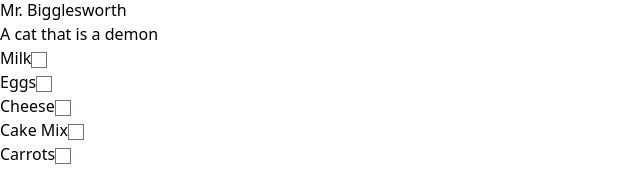
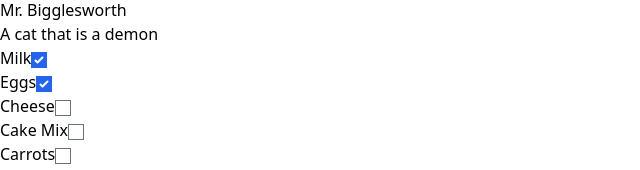
Before and after one commit to manavm1990/demos-react-19, a React (Vite) app: page / in a window 1280 px wide. Shown: the part 1382-1552 px from the top of the page, without its empty margins (0-640 px from the left). Built offline with nearby package versions, Linux system fonts and the light colour scheme.

Commit message:
Render GroceryLI with components

```diff
--- a/src/App.jsx
+++ b/src/App.jsx
@@ -1,4 +1,5 @@
 import CatCard from "./components/CatCard";
+import GroceryLI from "./components/GroceryLI";
 import Header from "./components/Header";
 import catsData from "./data/cats";
 import groceriesData from "./data/groceries";
@@ -14,12 +15,7 @@ function App() {
 
       <ul>
         {groceriesData.map((grocery) => {
-          return (
-            <li key={grocery.id}>
-              <label htmlFor={grocery.id}>{grocery.name}</label>
-              <input type="checkbox" id={grocery.id} />
-            </li>
-          );
+          return <GroceryLI grocery={grocery} key={grocery.id} />;
         })}
       </ul>
     </>
--- /dev/null
+++ b/src/components/GroceryLI.jsx
@@ -0,0 +1,13 @@
+export default function GroceryLI({ grocery }) {
+  return (
+    <li key={grocery.id}>
+      <label htmlFor={grocery.id}>{grocery.name}</label>
+
+      <input
+        type="checkbox"
+        id={grocery.id}
+        defaultChecked={grocery.purchased}
+      />
+    </li>
+  );
+}
```
